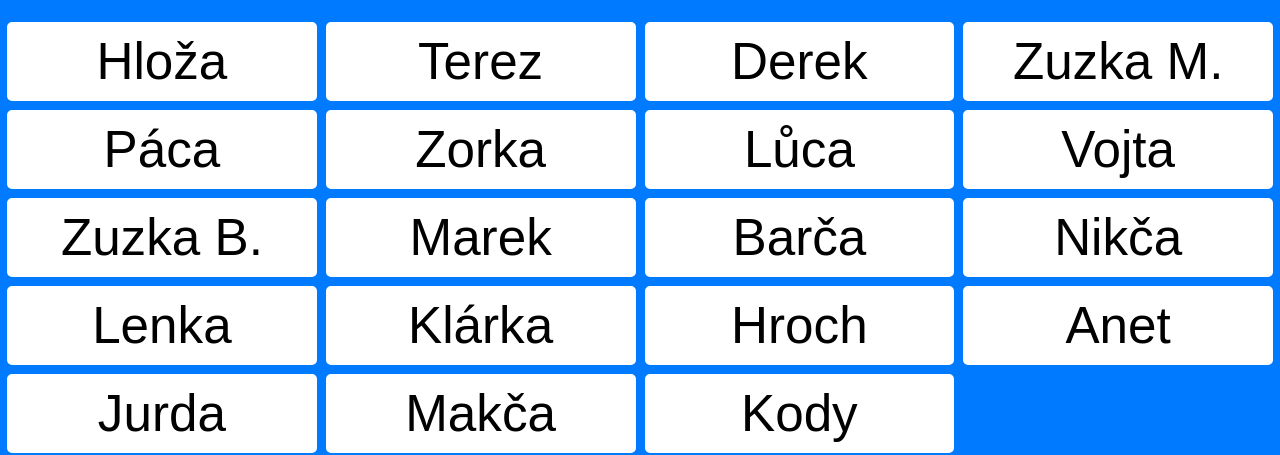
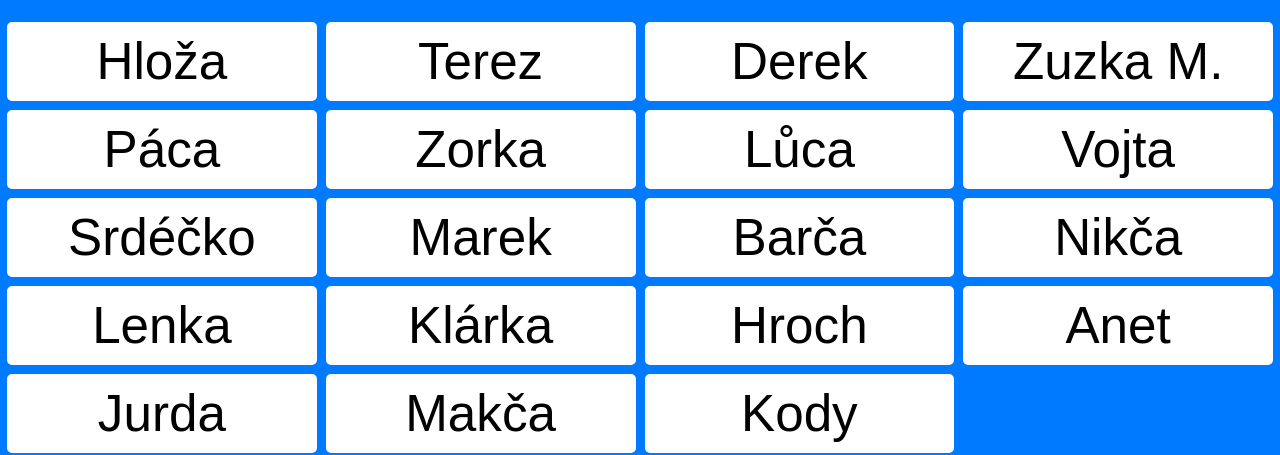
Before and after one commit to silvestrlisna/picilistina, a plain HTML site: page index.html in a window 1280 px wide. Shown: the part 97-552 px from the top of the page. Drawn offline with Linux system fonts and the light colour scheme.

Commit message:
Update index.html

```diff
--- a/index.html
+++ b/index.html
@@ -71,7 +71,7 @@
       <button class="button" aria-label="Select Zorka" onclick="selectPerson('Zorka', this)">Zorka</button>
       <button class="button" aria-label="Select Lůca" onclick="selectPerson('Lůca', this)">Lůca</button>
       <button class="button" aria-label="Select Vojta" onclick="selectPerson('Vojta', this)">Vojta</button>
-      <button class="button" aria-label="Select Zuzka B." onclick="selectPerson('Zuzka B.', this)">Zuzka B.</button>
+      <button class="button" aria-label="Select Srdéčko" onclick="selectPerson('Srdéčko', this)">Srdéčko</button>
       <button class="button" aria-label="Select Marek" onclick="selectPerson('Marek', this)">Marek</button>
       <button class="button" aria-label="Select Barča" onclick="selectPerson('Barča', this)">Barča</button>
       <button class="button" aria-label="Select Nikča" onclick="selectPerson('Nikča', this)">Nikča</button>
```
